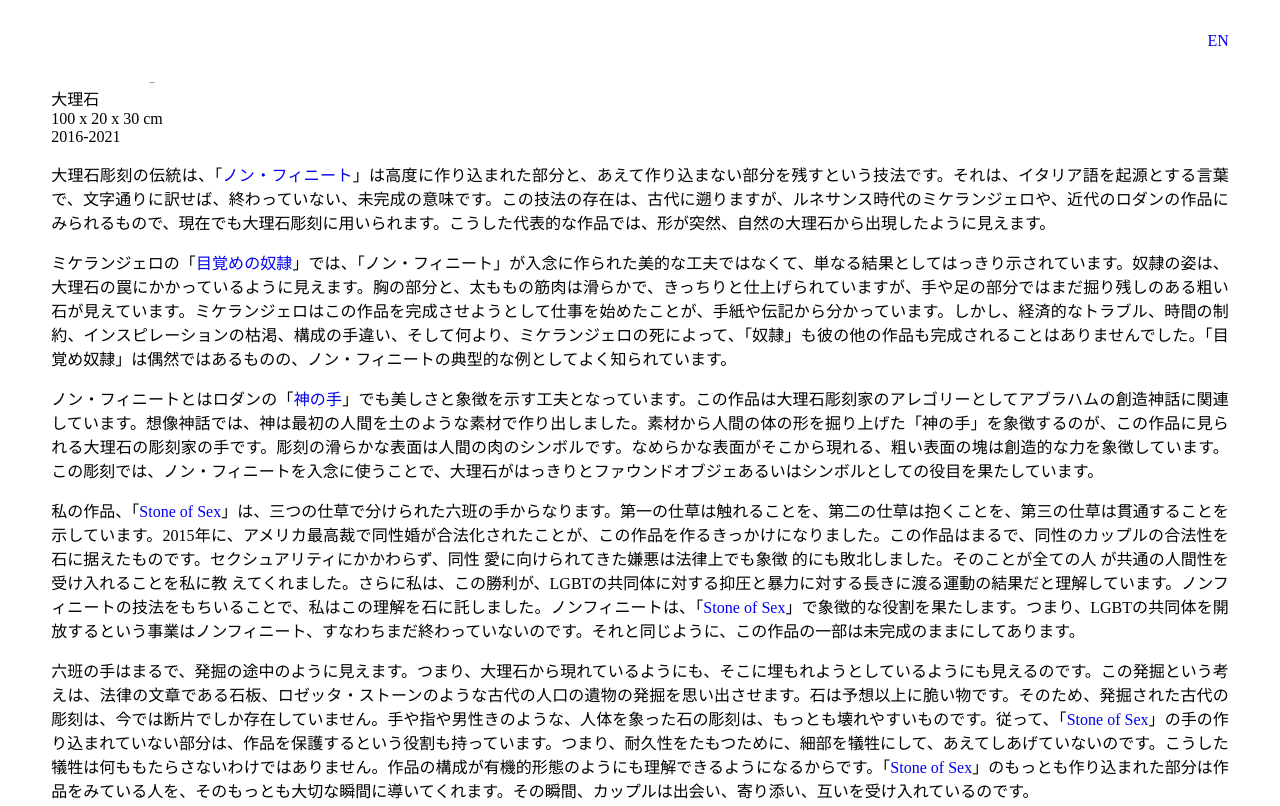
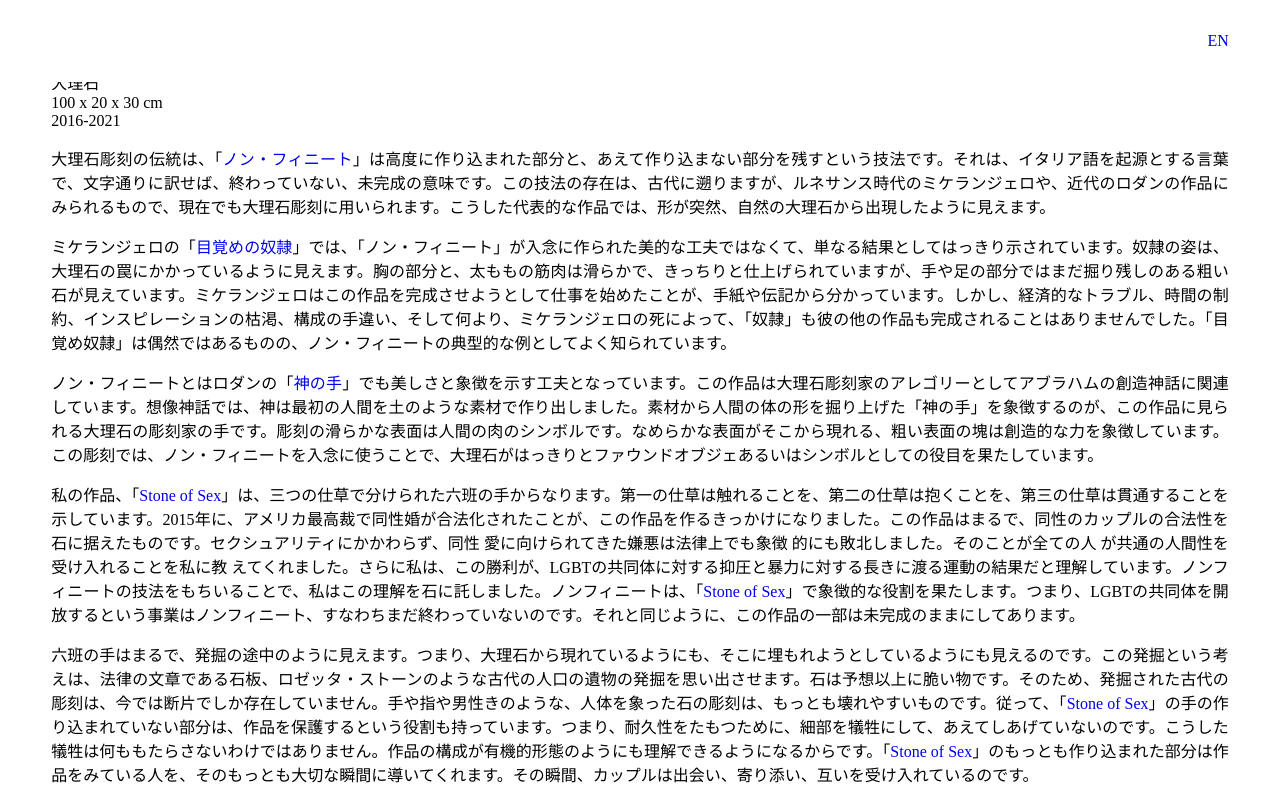
Before and after one commit to trust-kimberly/stone, a plain HTML site: page japanese.html in a window 1280 px wide. Drawn offline with Linux system fonts and the light colour scheme.

Commit message:
Update style.css

```diff
--- a/style.css
+++ b/style.css
@@ -113,6 +113,6 @@ a.top {
 }
 
 .japanese {
-    padding: 12vh 4vw;
+    padding: 10vh 4vw;
     text-align: justify;
 }
```
